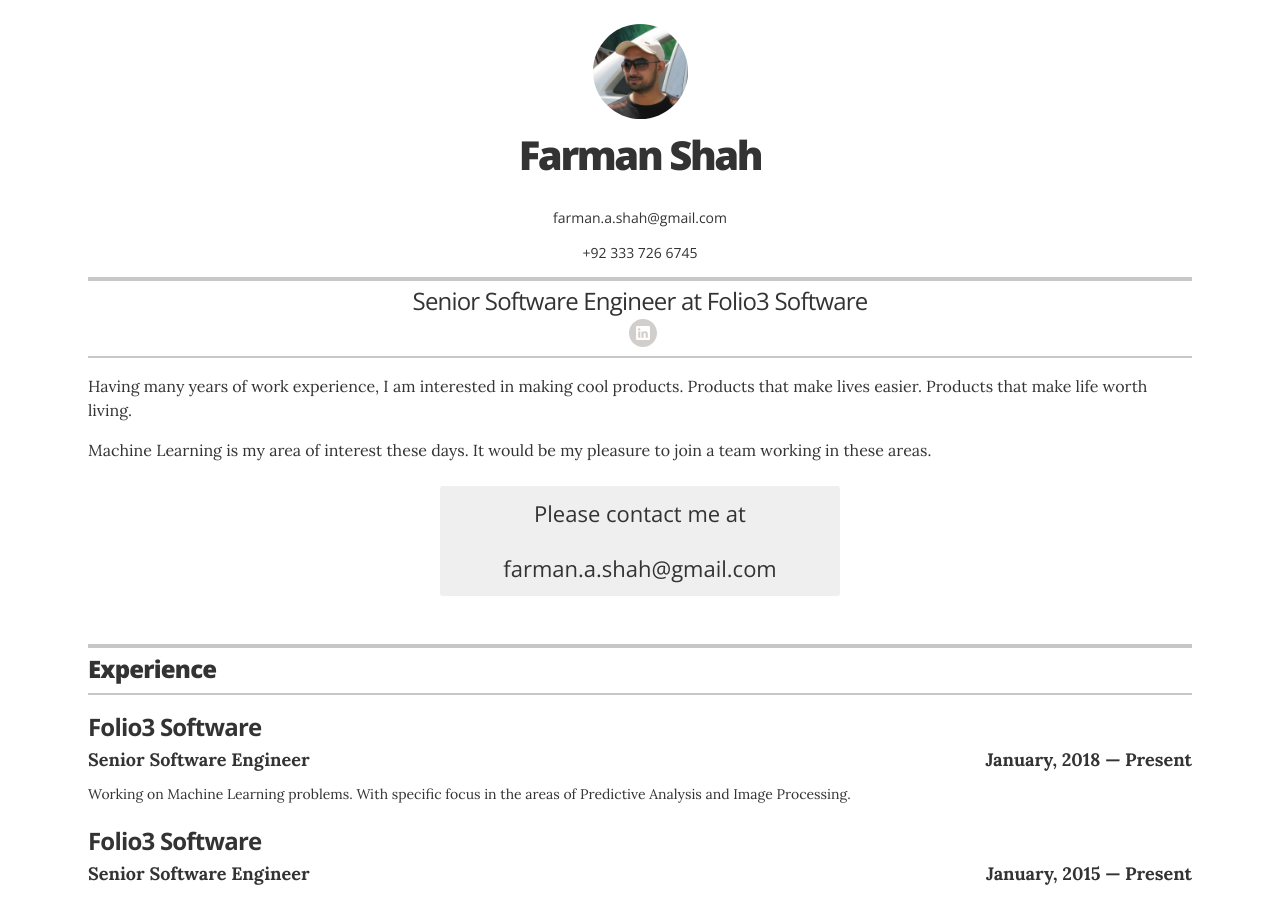
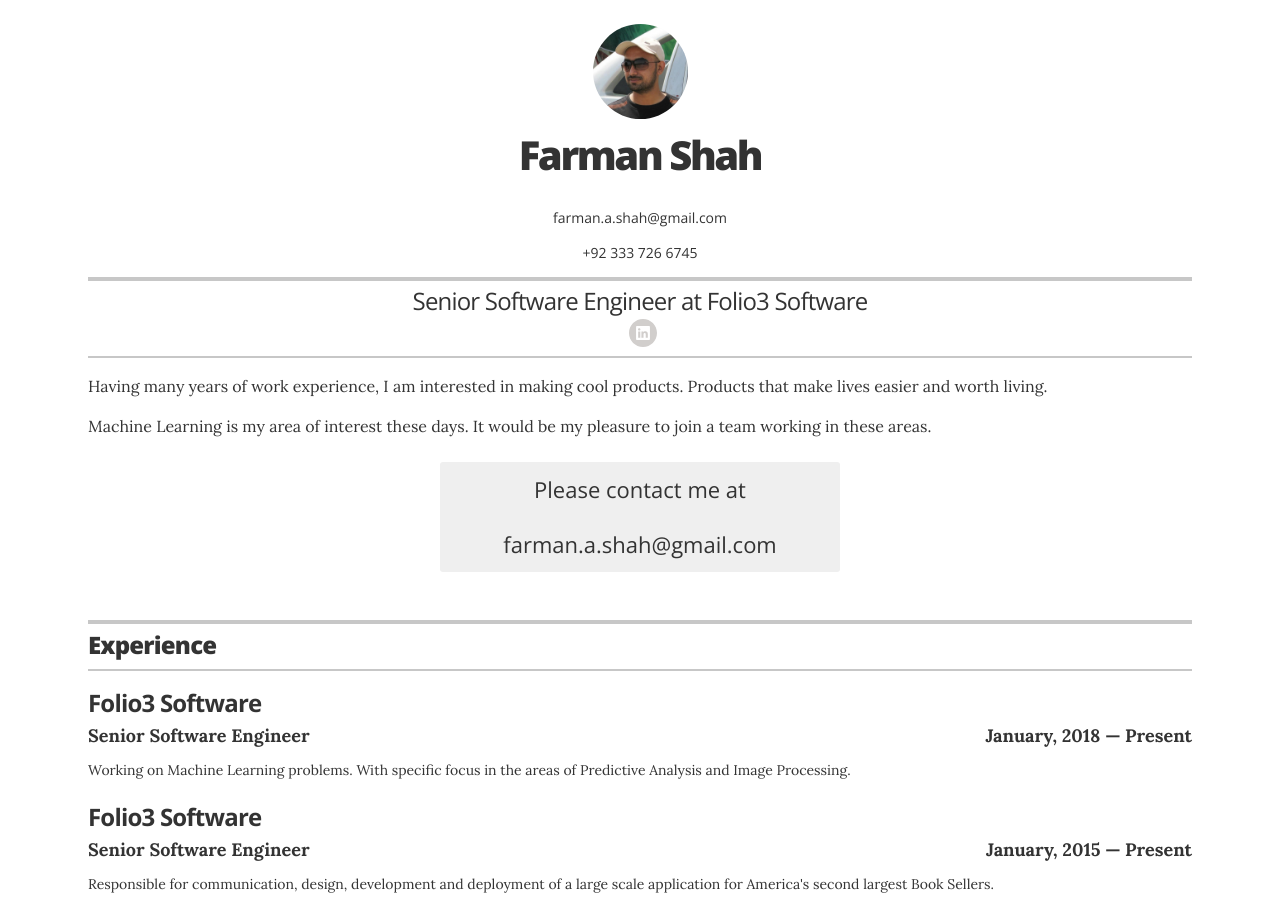
Before and after one commit to farman-a-shah/farman-a-shah.github.io, a Jekyll site: the page built from index.html, in a window 1280 px wide and 900 px high. Built offline with Jekyll 4.4.1, drawn with Linux system fonts in a browser that asks for light colours.

Commit message:
intro update

```diff
--- a/_config.yml
+++ b/_config.yml
@@ -22,7 +22,7 @@
 resume_header_contact_phone:     "+92 333 726 6745"
 resume_header_intro:            |
   <p>
-    Having many years of work experience, I am interested in making cool products. Products that make lives easier. Products that make life worth living.
+    Having many years of work experience, I am interested in making cool products. Products that make lives easier and worth living.
   </p>
   <p>
     Machine Learning is my area of interest these days. It would be my pleasure to join a team working in these areas.
```
